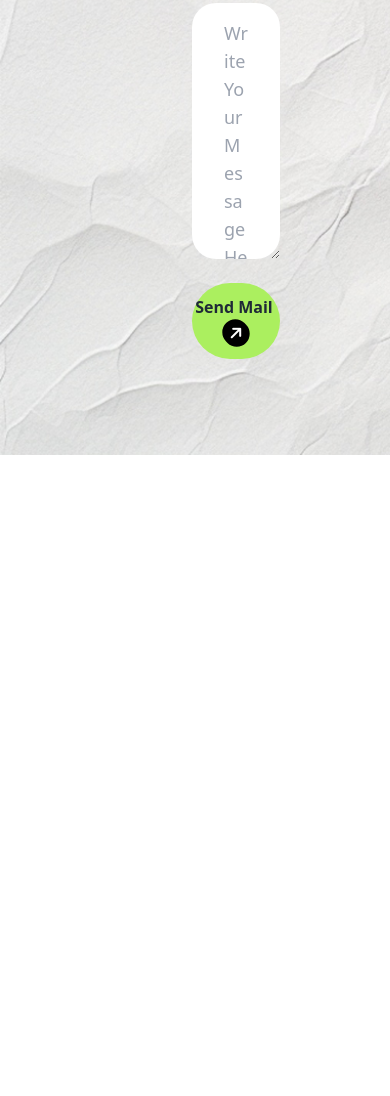
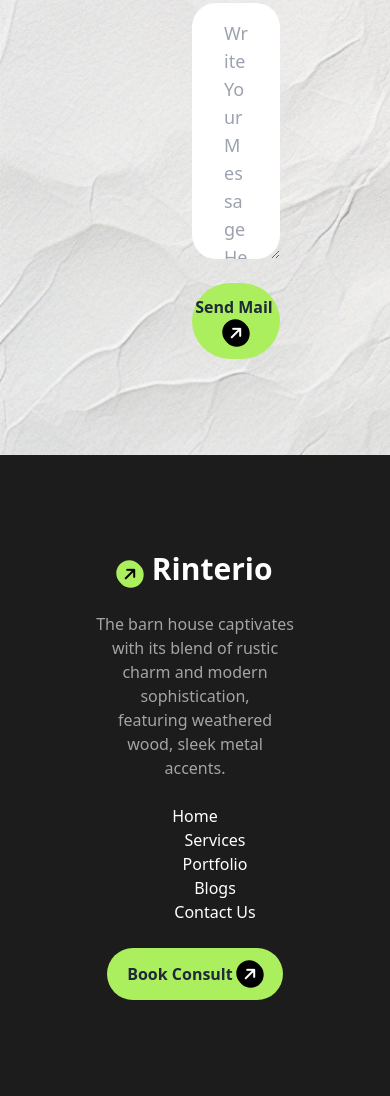
Before and after one commit to saminul-amin/ph-assignment-3, a plain HTML site: page index.html in a window 390 px wide. Shown: the part 7697-8793 px from the top of the page. Before the commit the page ends 8248 px from the top, so only its background shows below. Drawn offline with nearby package versions, Linux system fonts and the light colour scheme.

Commit message:
footer done (only responsivness is left behind)

```diff
--- a/index.html
+++ b/index.html
@@ -294,7 +294,7 @@
       </section>
 
       <!-- Connectivity -->
-      <section class="bg-[url('assets/bg.jpg')] my-24 bg-cover">
+      <section class="bg-[url('assets/bg.jpg')] mt-24 bg-cover">
         <div class="container mx-auto px-48">
           <div>
             <div class="text-center pt-24">
@@ -316,7 +316,7 @@
 
           <!-- Input Form -->
           <div
-            class="grid grid-cols-1 lg:grid-cols-2 gap-6 mt-8 mb-24 text-center"
+            class="grid grid-cols-1 lg:grid-cols-2 gap-6 mt-8 text-center"
           >
             <div>
               <input
@@ -370,6 +370,38 @@
     </main>
 
     <!-- Footer Part -->
-    <footer></footer>
+    <footer class="bg-[#1C1C1C]">
+      <div class="p-24">
+        <h2 class="text-white text-center">
+          <i
+            class="fa-solid fa-arrow-right rounded-full bg-[#ABEF5F] text-black p-[6px] -rotate-45"
+          ></i
+          >&nbsp;&nbsp;<span class="text-3xl font-bold">Rinterio</span>
+        </h2>
+        <p class="text-white text-center opacity-60 my-6">
+          The barn house captivates with its blend of rustic charm and modern
+          sophistication,<br />
+          featuring weathered wood, sleek metal accents.
+        </p>
+        <div>
+          <ul
+            class="flex flex-col lg:flex-row text-white space-x-10 items-center justify-center"
+          >
+            <li><a href="#">Home</a></li>
+            <li><a href="#">Services</a></li>
+            <li><a href="#">Portfolio</a></li>
+            <li><a href="#">Blogs</a></li>
+            <li><a href="#">Contact Us</a></li>
+          </ul>
+        </div>
+        <div class="text-center mt-6">
+          <button class="bg-[#ABEF5F] font-bold rounded-full px-5 py-3">
+            Book Consult&nbsp;<i
+              class="fa-solid fa-arrow-right rounded-full bg-black text-white p-[6px] -rotate-45"
+            ></i>
+          </button>
+        </div>
+      </div>
+    </footer>
   </body>
 </html>
```
